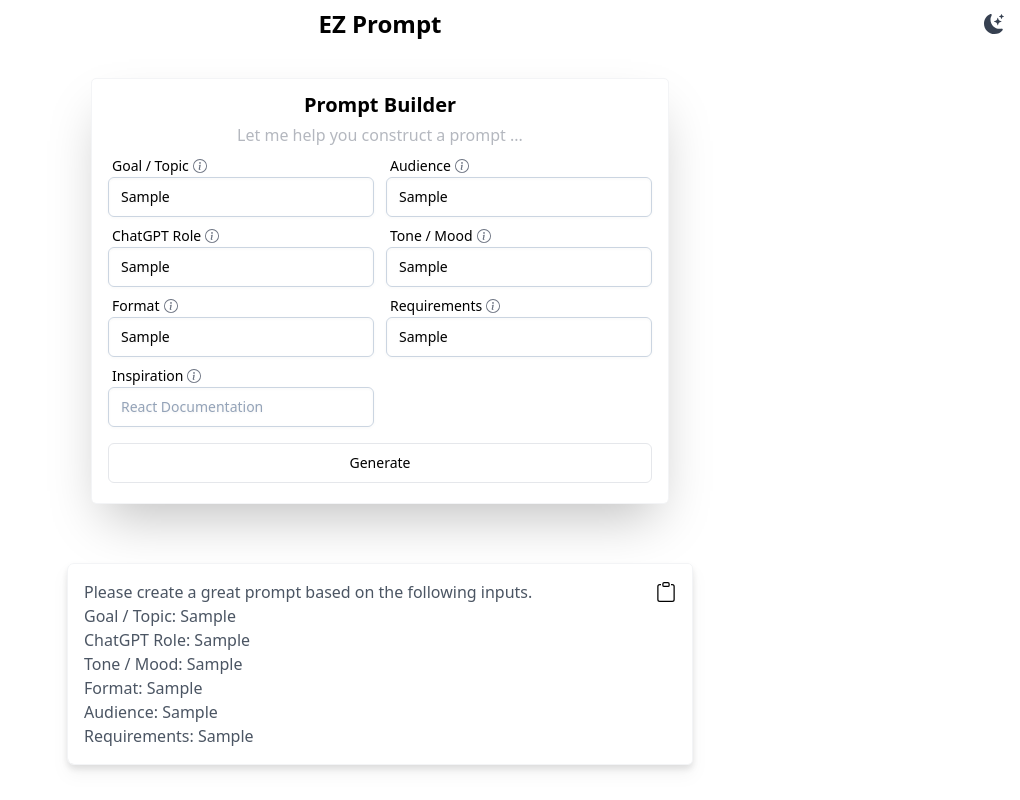
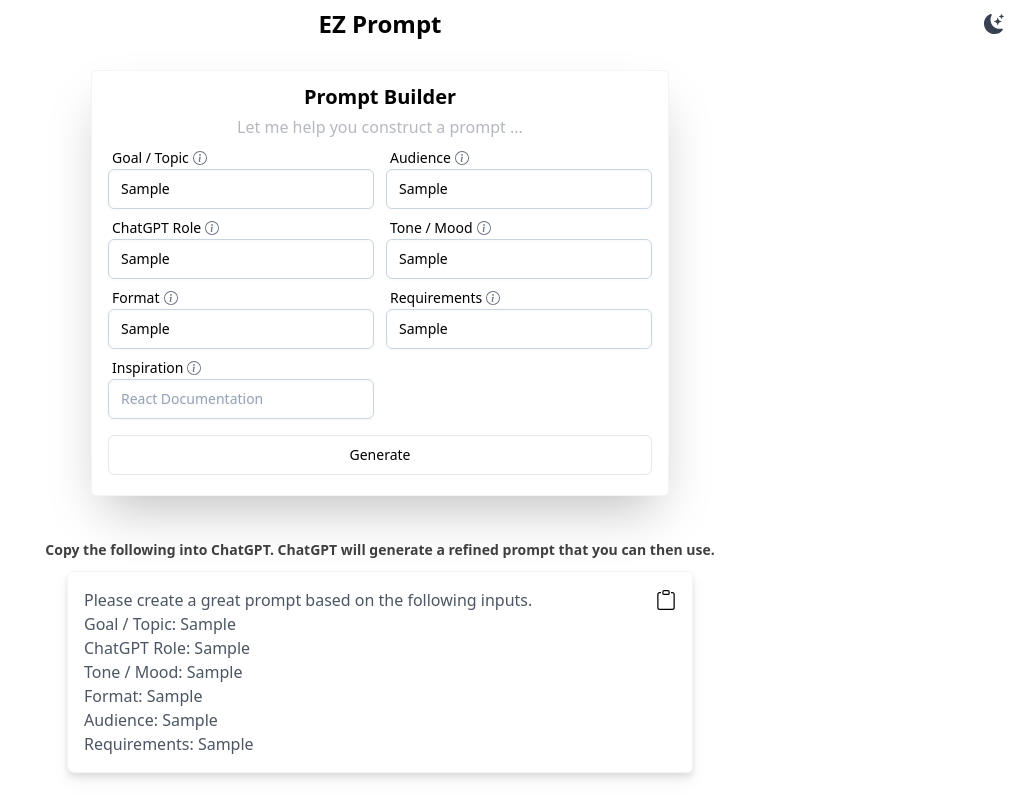
Before and after one commit to jhrudden/ez-prompt, a Next.js app: page / in a window 1280 px wide. Both pictures are taken after typing "Sample", "Sample", "Sample", "Sample", "Sample", "Sample" into the empty fields and a click on the button "Generate". Shown: the whole page, without its empty margins (260-1280 px from the left). Built offline with nearby package versions, Linux system fonts and the light colour scheme.

Commit message:
Add small message about how to use prompt

```diff
--- a/pages/index.tsx
+++ b/pages/index.tsx
@@ -18,6 +18,12 @@ export default function Home() {
             <div className="flex flex-col items-center justify-around h-full w-full">
                 <PromptBuilder onPromptGenerated={setPrompt} />
                 <div className="w-full flex-col flex md:max-w-md lg:max-w-2xl">
+                    {prompt && (
+                        <div className="text-sm font-semibold mb-3 opacity-75 text-center">
+                            Copy the following into ChatGPT. ChatGPT will
+                            generate a refined prompt that you can then use.
+                        </div>
+                    )}
                     <PromptInput currentPrompt={prompt} />
                 </div>
             </div>
```
